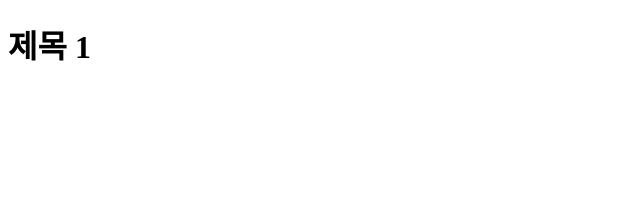
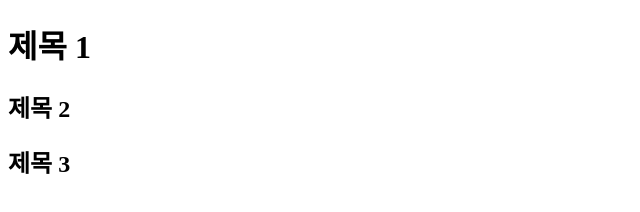
Before and after one commit to Kimdonghyeon6306/ict, a plain HTML site: page public/index.html in a window 1280 px wide. Shown: the whole page, without its empty margins (0-640 px from the left). Drawn offline with Linux system fonts and the light colour scheme.

Commit message:
제목 3추가

```diff
--- a/public/index.html
+++ b/public/index.html
@@ -6,5 +6,8 @@
 </head>
 <body>
 <h1>제목 1</h1>
+<h2>제목 2</h2>
+<h2>제목 3</h2>
+
 </body>
 </html>
```
